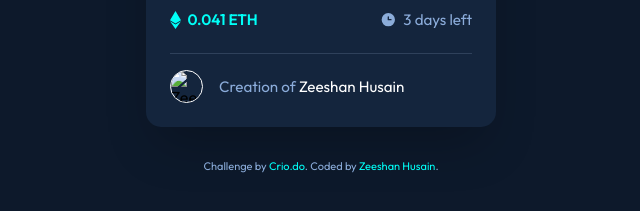
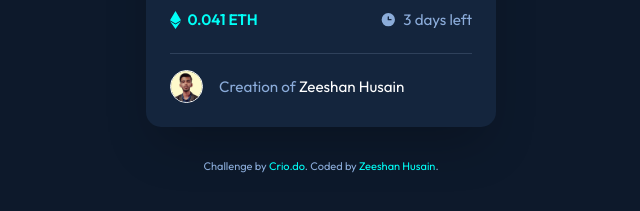
Before and after one commit to zeeshanhusain29/XNFT_Preview_card, a plain HTML site: page index.html in a window 1280 px wide. Shown: the part 543-754 px from the top of the page, 319-959 px from the left. Drawn offline with Linux system fonts and the light colour scheme.

Commit message:
Update creator avatar to qq.jpg

```diff
--- a/index.html
+++ b/index.html
@@ -39,7 +39,7 @@
     <hr class="card__divider">
 
     <div class="card__creator">
-      <img src="img/image-avatar.png" alt="Zeeshan Husain" class="card__creator-img">
+      <img src="img/qq.jpg" alt="Zeeshan Husain" class="card__creator-img">
       <p>Creation of <a href="#">Zeeshan Husain</a></p>
     </div>
   </main>
```
Also changed, not shown: img/qq.jpg (added).
